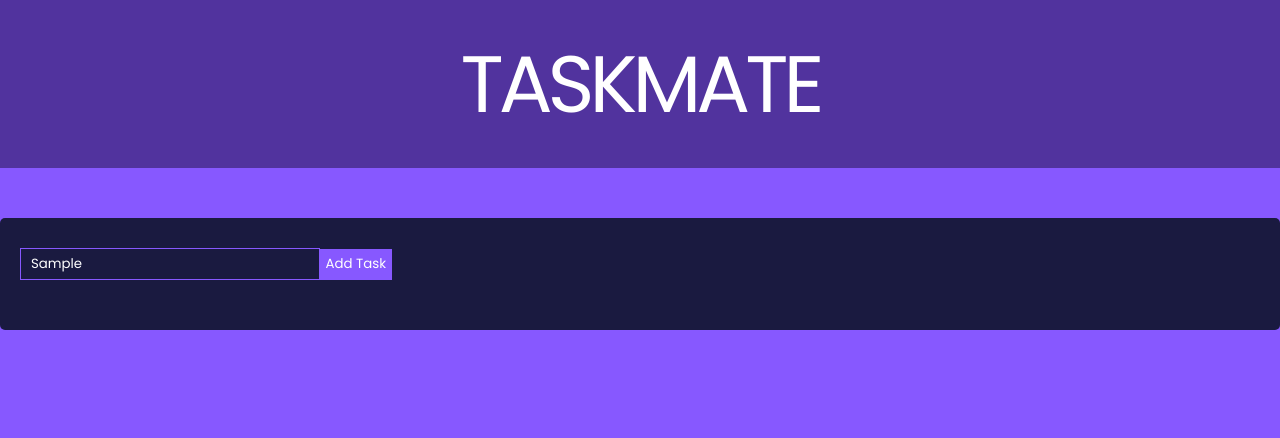
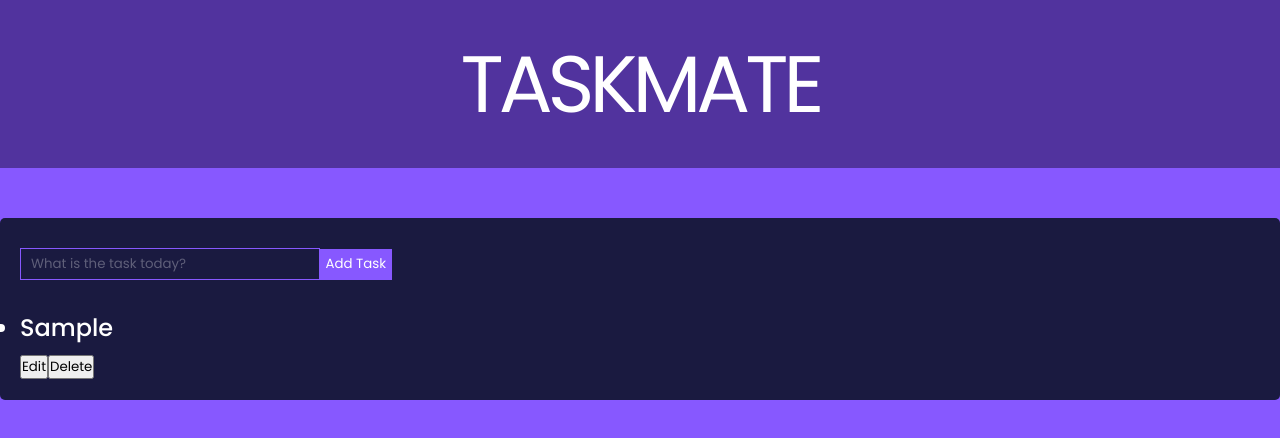
Before and after one commit to TaylorDJones11/TaskMate, a React (Vite) app: page / in a window 1280 px wide. Both pictures are taken after typing "Sample" into the empty fields and a click on the button "Add Task". Shown: the top 438 px of the page. Built offline with nearby package versions, Linux system fonts and the light colour scheme.

Commit message:
functionality of adding item

```diff
--- a/src/components/Form.jsx
+++ b/src/components/Form.jsx
@@ -1,6 +1,6 @@
 import { useState } from 'react';
 
-function Form() {
+function Form({ addTodo }) {
   const [value, setValue] = useState('');
 
   function handleChange(e) {
@@ -9,7 +9,9 @@ function Form() {
 
   function handleSubmit(e) {
     e.preventDefault();
-    console.log(value);
+    if (value.trim() === '') return;
+    addTodo(value);
+    setValue('');
   }
 
   return (
@@ -17,11 +19,15 @@ function Form() {
       <input
         type='text'
         className='todo-input'
-        placeholder='What is the task toaday?'
+        placeholder='What is the task today?'
+        value={value}
         onChange={handleChange}
       />
-      <button className='todo-btn'>Add Task</button>
+      <button className='todo-btn' type='submit'>
+        Add Task
+      </button>
     </form>
   );
 }
+
 export default Form;
--- a/src/components/ToDoWrapper.jsx
+++ b/src/components/ToDoWrapper.jsx
@@ -5,16 +5,31 @@ import { nanoid } from 'nanoid';
 function ToDoWrapper() {
   const [todos, setTodos] = useState([]);
 
-  function addTodo({ todo }) {
-    setTodos([
-      ...todos,
-      { id: nanoid(), task: todo, completed: false, isEditing: false },
-    ]);
+  function addTodo(todo) {
+    const newTodo = {
+      id: nanoid(),
+      task: todo,
+      completed: false,
+      isEditing: false,
+    };
+    setTodos([...todos, newTodo]);
+    console.log([...todos, newTodo]);
   }
+
   return (
     <div className='TodoWrapper'>
       <Form addTodo={addTodo} />
+      <ul>
+        {todos.map((todo) => (
+          <>
+            <li key={todo.id}>{todo.task}</li>
+            <button>Edit</button>
+            <button>Delete</button>
+          </>
+        ))}
+      </ul>
     </div>
   );
 }
+
 export default ToDoWrapper;
```
